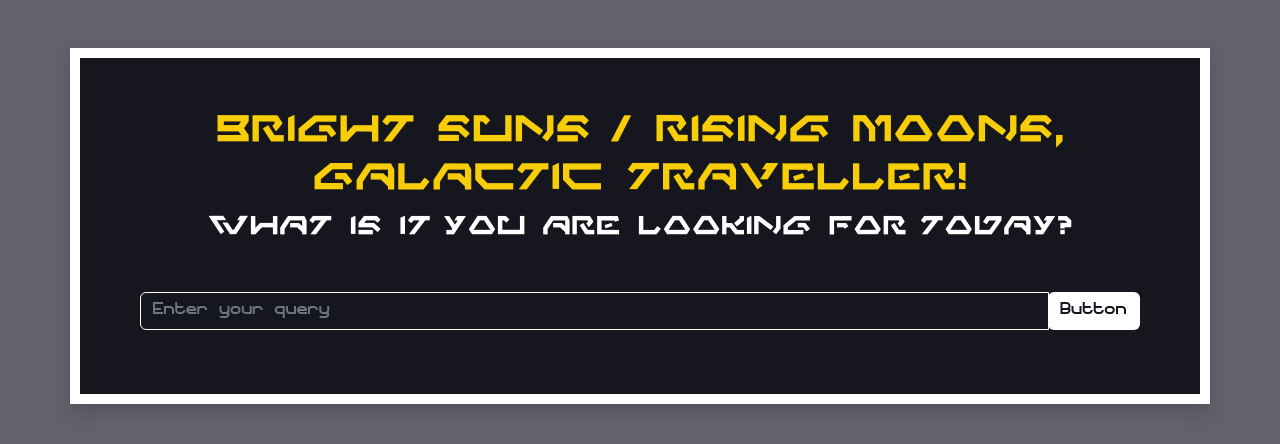
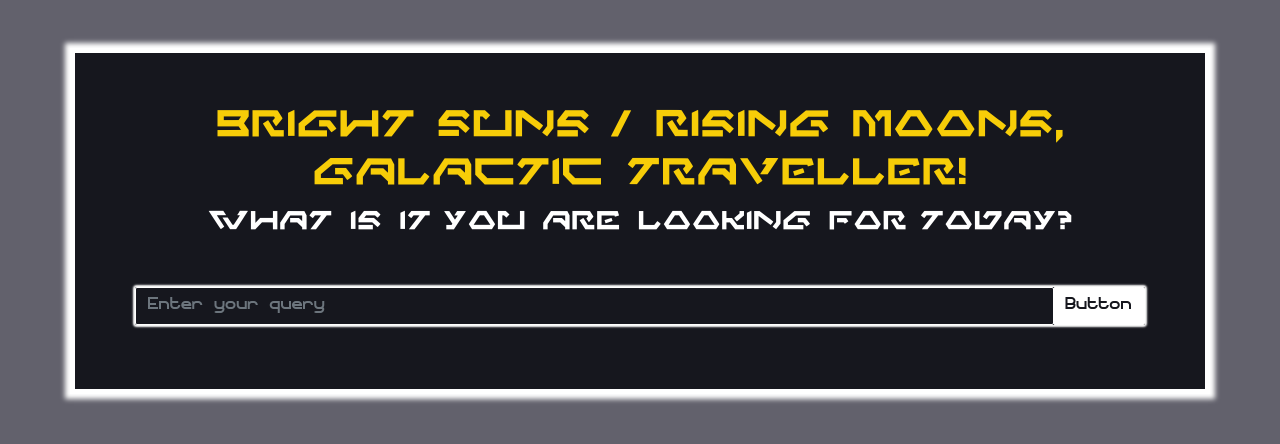
Before and after one commit to sarahkydnc/starwars-datapad, a React (Create React App) app: page / in a window 1280 px wide. Shown: the top 444 px of the page. Built offline with nearby package versions, Linux system fonts and the light colour scheme.

Commit message:
Added box-shadow glow

```diff
--- a/src/App.css
+++ b/src/App.css
@@ -22,8 +22,9 @@ body {
 
 .container {
   background-color: #16171e;
-  border: 10px solid;
+  border: 5px solid;
   border-color: var(--main-color);
+  box-shadow: 0 0 5px 5px var(--main-color);
 }
 
 .container :is(h1, h3) {
--- a/src/App.js
+++ b/src/App.js
@@ -4,7 +4,7 @@ import "./App.css";
 function App() {
   return (
     <div className="App mt-5">
-      <div className="container py-5 shadow">
+      <div className="container py-5">
         <h1>
           Bright Suns / Rising Moons,
           <br />
--- a/src/Components/Datapad.css
+++ b/src/Components/Datapad.css
@@ -1,14 +1,22 @@
 body {
   font-family: var(--body-font);
+}
+
+.input-group {
+  border-radius: 2px;
+  box-shadow: 0 0 2px 2px var(--main-color);
 }
 
 #find-subject-form .form-control {
   background-color: #16171e;
   color: var(--main-color);
   border-color: var(--main-color);
+  border-radius: 2px;
 }
 
 #find-subject-form .btn {
   background-color: var(--main-color);
   color: #16171e;
+  border-color: var(--main-color);
+  border-radius: 2px;
 }
--- a/src/Components/Datapad.js
+++ b/src/Components/Datapad.js
@@ -5,7 +5,7 @@ function Datapad() {
   return (
     <div>
       <form id="find-subject-form" className="mt-5 px-5">
-        <div class="input-group mb-3">
+        <div className="input-group mb-3">
           <input
             type="text"
             className="form-control"
```
Also changed, not shown: public/manifest.json.
